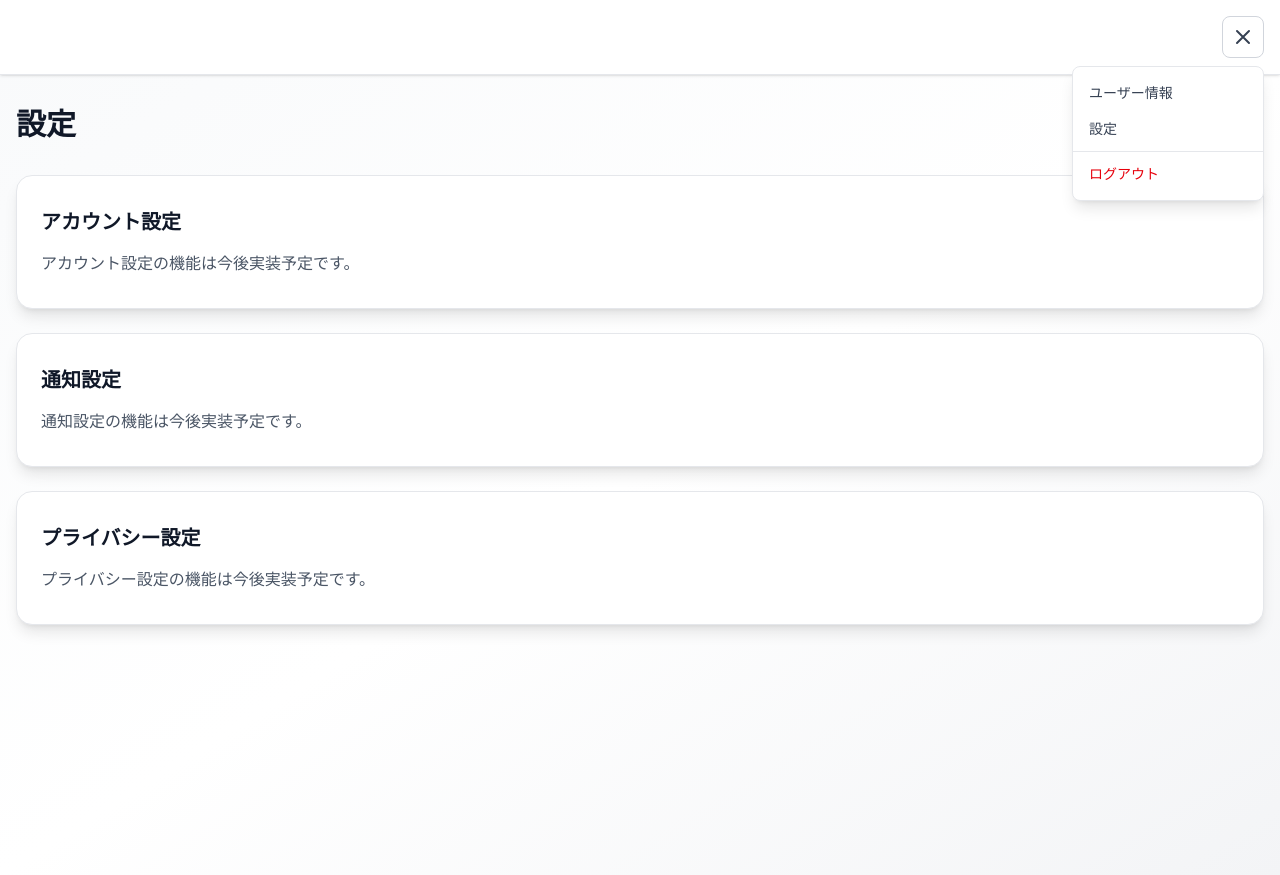
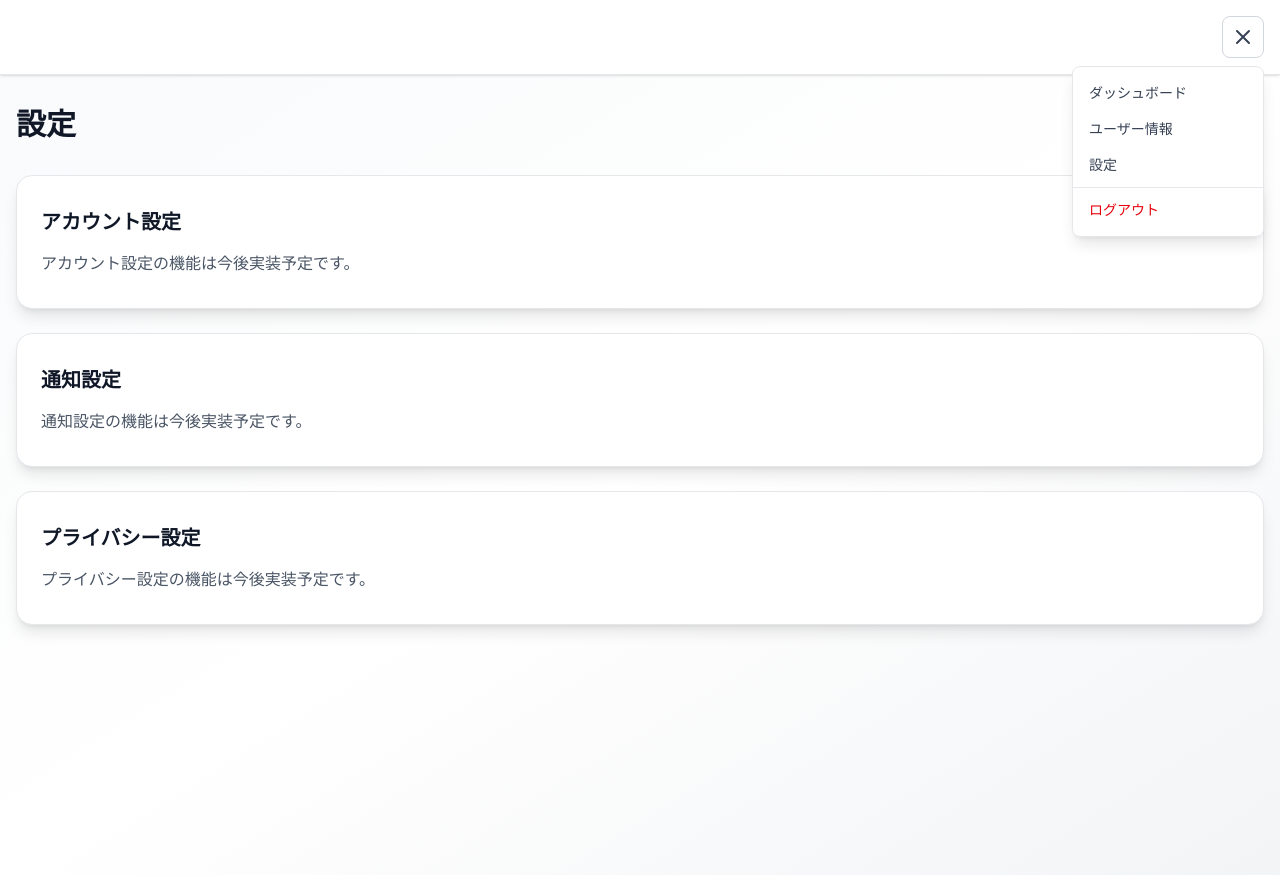
Before and after one commit to seino914/code_f, a Next.js app in the folder frontend/: page /setting in a window 1280 px wide. Both pictures are taken after a click on the button "メニューを開く". Built offline with nearby package versions, Linux system fonts and the light colour scheme.

Commit message:
ハンバーガーメニュー修正

```diff
--- a/frontend/app/components/header/HamburgerMenu.tsx
+++ b/frontend/app/components/header/HamburgerMenu.tsx
@@ -110,6 +110,15 @@
       {isOpen && (
         <div className="absolute right-0 mt-2 w-48 bg-white border border-gray-200 rounded-lg shadow-lg z-50">
           <nav className="py-2">
+            {/* ダッシュボード */}
+            <Link
+              href="/dashboard"
+              onClick={() => setIsOpen(false)}
+              className="block px-4 py-2 text-sm text-gray-700 hover:bg-gray-50 transition-colors"
+            >
+              ダッシュボード
+            </Link>
+
             {/* ユーザー情報 */}
             <Link
               href="/profile"
```
